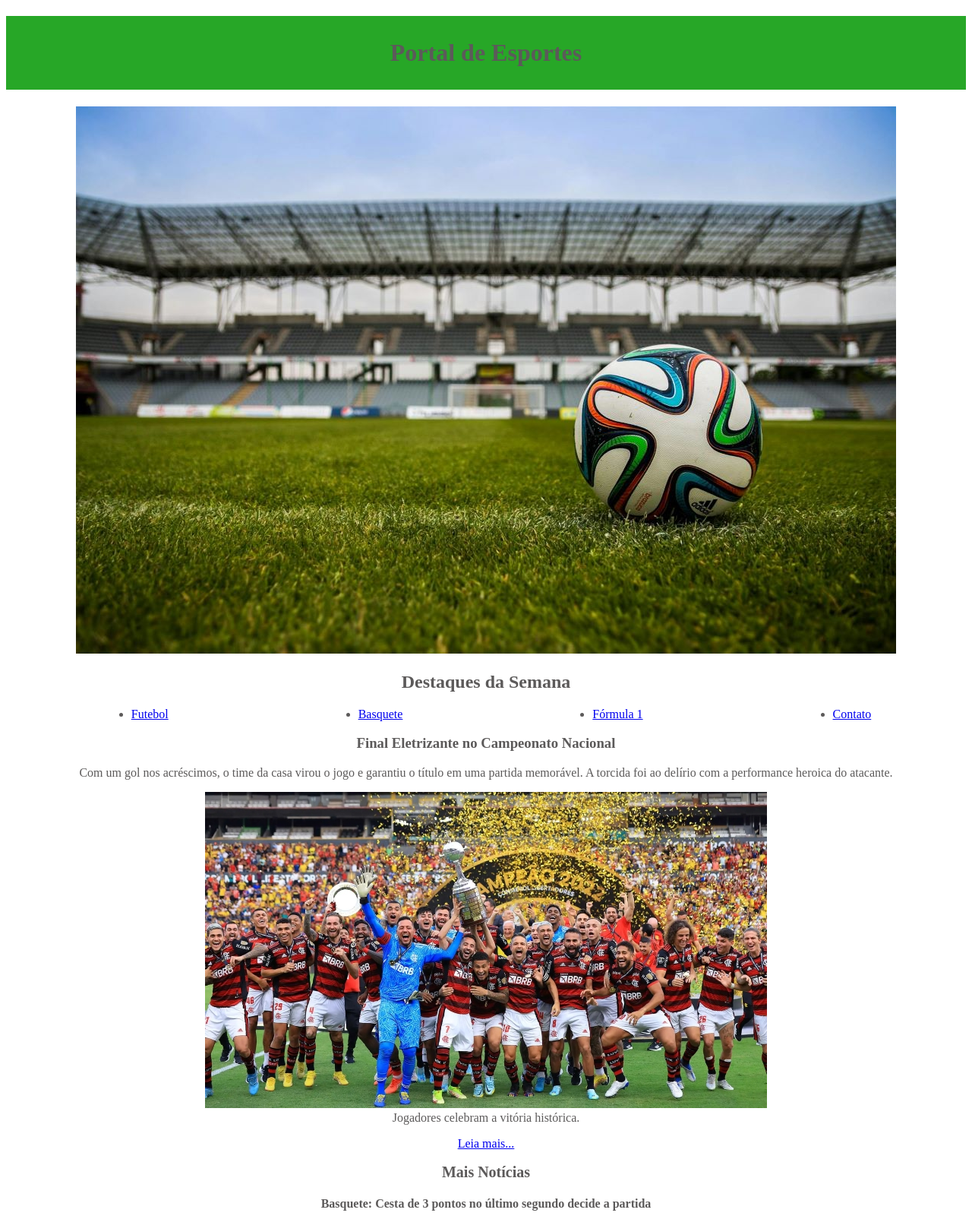
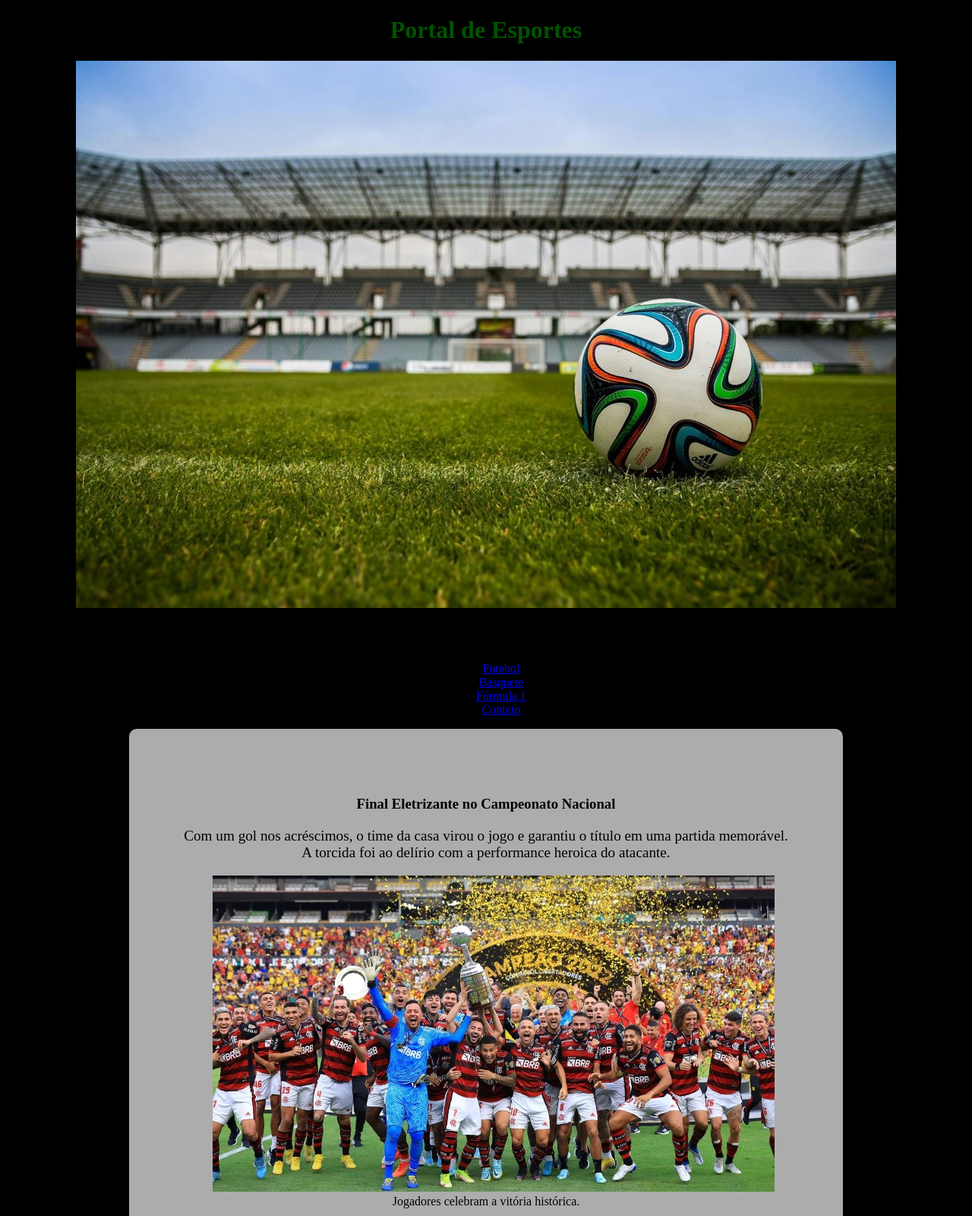
Before and after one commit to DevAndersonMesquita/Apresenta-o, a plain HTML site: page ex.html in a window 1280 px wide. Shown: the top 1600 px of the page at 76% size. Drawn offline with Linux system fonts and the light colour scheme.

Commit message:
Update style.css

```diff
--- a/style.css
+++ b/style.css
@@ -1,32 +1,35 @@
 body{
-background-color: rgb(255, 255, 255);
-font: Arial; color: rgb(92, 90, 90);
+background-color: rgb(0, 0, 0);
 text-align: center;
-
+}
+p{
+ font-size:larger;
 
 }
 
 
-.container{
-  display: flex;
-    justify-content: center;
-    gap: 250px;
+h1{
+    color: rgb(0, 83, 0);
+    font: Arial normal ;
 }
 
-h1{
-    text-align: center;
-    background-color: rgb(39, 167, 39);
-    padding: 30px;
-    width:
-}
-section h2{
-
-    font-size: 20px;
-
+section{
+background-color: rgb(172, 172, 172);
+margin: auto;
+padding: 70px;
+width: 800px;
+border-radius: 10px;
+box-shadow: 4px 4px 10px;
+text-align: center;
 
 }
+
+div{
+    text-align: center;
+    padding: 8px;
+}
+
 footer{
-    background-color: rgb(41, 41, 41);
-    font: Arial; color: rgb(114, 114, 114);
-    padding: 10px;
+text-align: center;
+
 }
```
